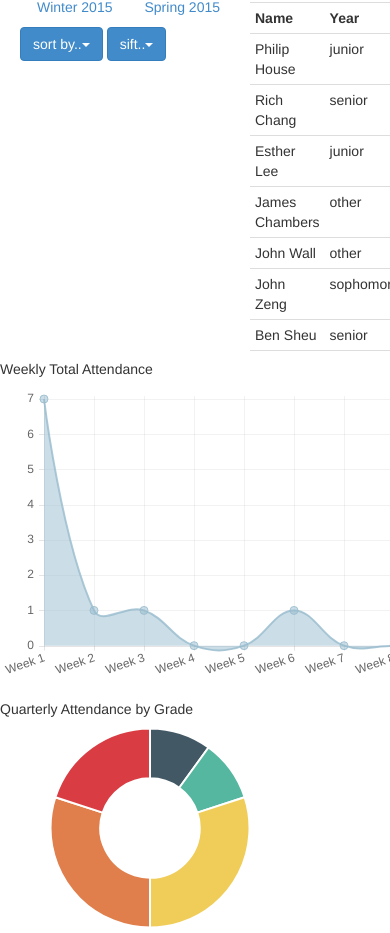
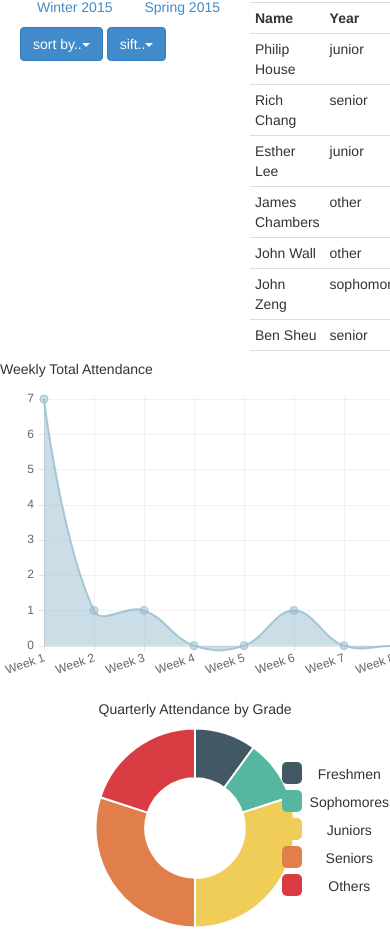
Before and after one commit to phouse512/arkaios, a Flask app: page /admin/large-group/ in a window 390 px wide; the page is wider, and only the part inside the window is pictured. Shown: the part 123-1056 px from the top of that part. Run offline with Flask 2, Linux system fonts and the light colour scheme; data comes from the database, SQL or seed files in the repository; some libraries are stand-ins or nearby versions.

Commit message:
[arkaios:7] added legend

```diff
--- a/arkaios/static/css/custom.css
+++ b/arkaios/static/css/custom.css
@@ -76,3 +76,37 @@
 	margin-bottom: 10px;
 	padding-bottom: 8px;
 }
+
+.doughnut-legend {
+  list-style: none;
+  position: absolute;
+  right: 8px;
+  top: 0;
+  margin-top: 60px;
+}
+.doughnut-legend li {
+  display: block;
+  padding-left: 30px;
+  position: relative;
+  margin-bottom: 4px;
+  border-radius: 5px;
+  padding: 2px 8px 2px 28px;
+  font-size: 14px;
+  cursor: default;
+  -webkit-transition: background-color 200ms ease-in-out;
+  -moz-transition: background-color 200ms ease-in-out;
+  -o-transition: background-color 200ms ease-in-out;
+  transition: background-color 200ms ease-in-out;
+}
+.doughnut-legend li:hover {
+  background-color: #fafafa;
+}
+.doughnut-legend li span {
+  display: block;
+  position: absolute;
+  left: 0;
+  top: 0;
+  width: 20px;
+  height: 90%;
+  border-radius: 5px;
+}
--- a/arkaios/static/js/source.js
+++ b/arkaios/static/js/source.js
@@ -210,6 +210,9 @@ function displayAttendanceGraphs(quarter, pieChart){
 		}
 
 		var ctx2 = document.getElementById("class-attendance-graph").getContext("2d");
-		var attendancePieChart = new Chart(ctx2).Doughnut(pieChart);
+		var attendancePieChart = new Chart(ctx2).Doughnut(pieChart, { legendTemplate: "<ul class=\"<%=name.toLowerCase()%>-legend\"><% for (var i=0; i<segments.length; i++){%><li><span style=\"background-color:<%=segments[i].fillColor%>\"></span><%if(segments[i].label){%><%=segments[i].label%><%}%></li><%}%></ul>"});
+		var legend = attendancePieChart.generateLegend();
+		$("#doughnut-legend").html(legend);
+		console.log(legend);
 	});
 }
--- a/arkaios/templates/largegroup/overview.html
+++ b/arkaios/templates/largegroup/overview.html
@@ -63,15 +63,16 @@ Large Group Overview
 		</div>
 	</div>
 	<div class="row">
-		<div id="overview-graphs" class="col-lg-offset-2 col-lg-8">
+		<div id="overview-graphs" class="col-lg-offset-2 col-lg-10 col-md-offset-2 col-md-10">
 			<div class="row">
-				<div class="col-lg-8 col-md-8">
+				<div class="col-lg-6 col-md-6">
 					<h5 class="center">Weekly Total Attendance</h5>
 					<canvas id="weekly-attendance-graph" width="500" height="300"></canvas>
 				</div>
-				<div class="col-lg-4 col-md-4">
+				<div class="col-lg-5 col-md-5" style="text-align: center">
 					<h5 style="margin-left: auto">Quarterly Attendance by Grade</h5>
 					<canvas id="class-attendance-graph" width="300" height="200"></canvas>
+					<div id="doughnut-legend" class="pull-right"></div>
 				</div>
 			</div>
 		</div>
```
